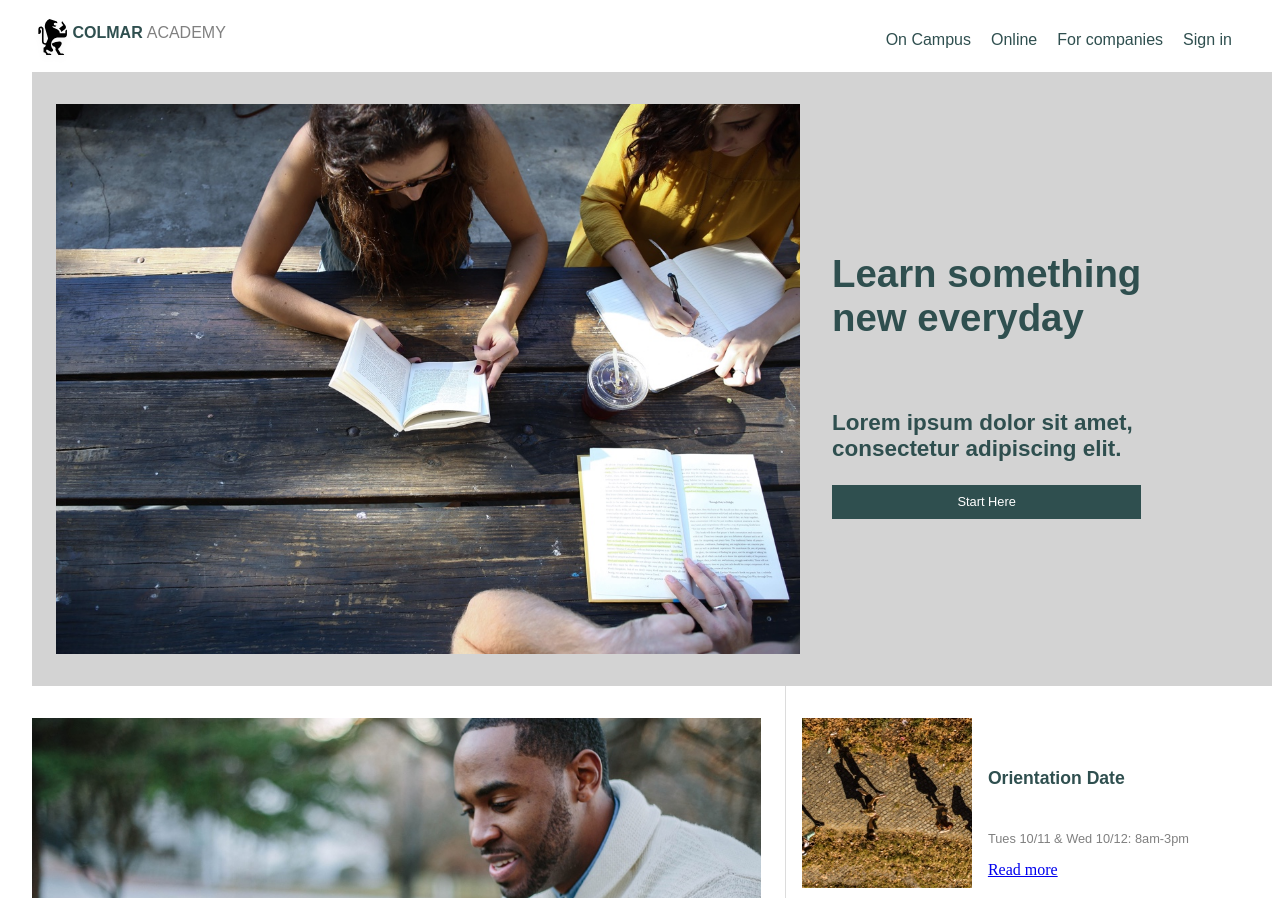
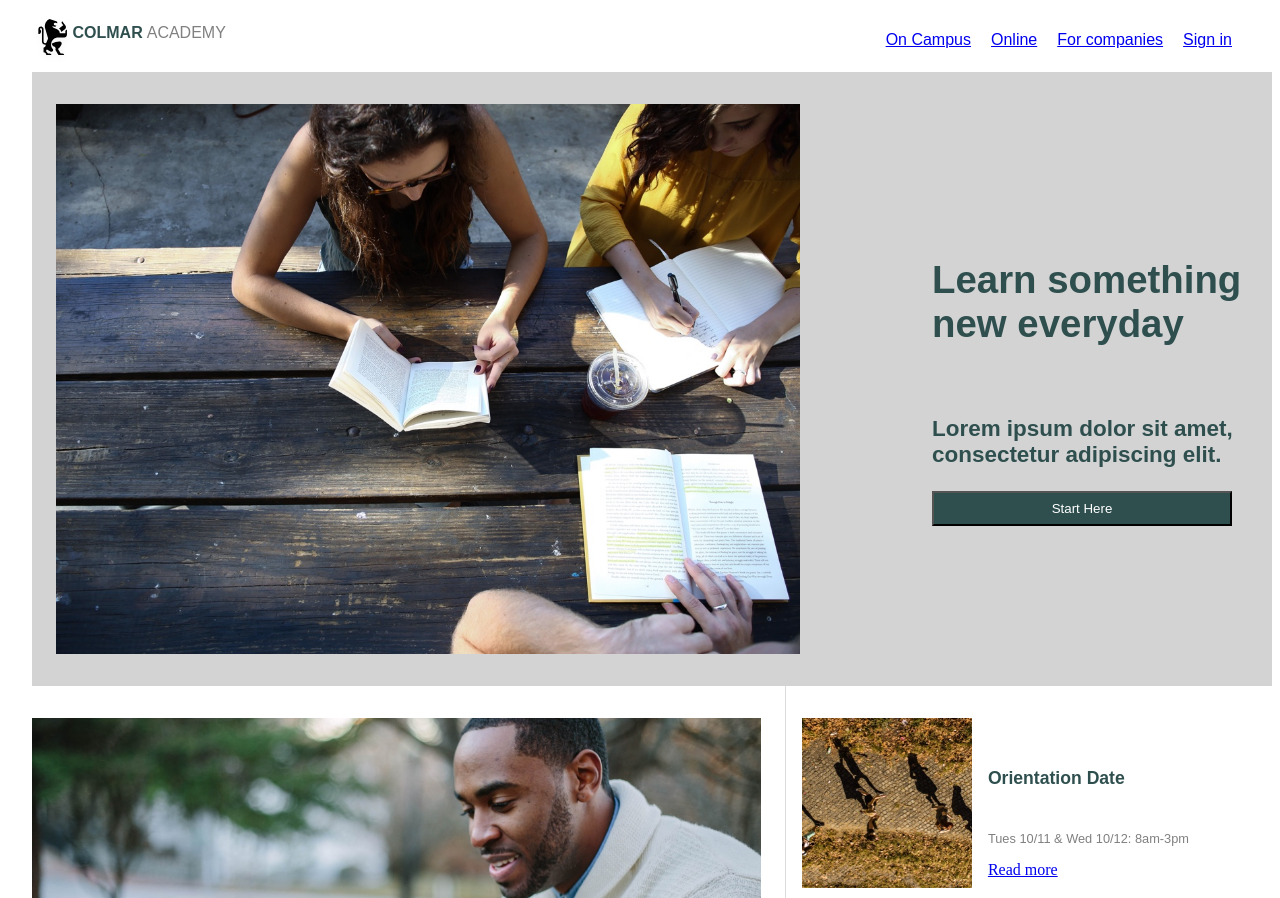
Before and after one commit to mitchmazza4/colmar-academy, a plain HTML site: page index.html in a window 1280 px wide. Shown: the top 898 px of the page. Drawn offline with Linux system fonts and the light colour scheme.

Commit message:
html updated

```diff
--- a/index.html
+++ b/index.html
@@ -21,10 +21,10 @@
     <!--Header Navigation Section-->
 <div>
   <nav class="desktop">
-      <span><a class="campus">On Campus</a></span>
-      <span><a class="online">Online</a></span>
-      <span><a class="companies">For companies</a></span>
-      <span><a class="sign">Sign in</a></span>
+      <span><a href="#"class="campus">On Campus</a></span>
+      <span><a href="#"class="online">Online</a></span>
+      <span><a href="#"class="companies">For companies</a></span>
+      <span><a  href="#"class="sign">Sign in</a></span>
 
   </nav>
 
@@ -45,12 +45,12 @@
 
   <div class="content">
     <img class= "banner" src="images\images\banner.jpg">
-<div>
+<div style="margin-left:100px;">
 <h1 class="learn">Learn something <br> new everyday</h1>
 <br>
 <h3>Lorem ipsum dolor sit amet, <br> consectetur adipiscing elit.</h3>
 
-<p class="start">Start Here</p>
+<button type="submit" href="#" class="start">Start Here</button>
 </div></div>
 
 
@@ -255,11 +255,11 @@
 
 <footer>
   <div class="container">
-    <p>© 2016 Colmar Academy. All rights reserved</p>
-    <p>Terms Privacy</p>
+    <p style="text-align:center;">© 2016 Colmar Academy. All rights reserved</p>
+    <p style="text-align:center;">Terms Privacy</p>
   </div></footer>
 
-<div class="mobilefooter">
+<div class="mobilefooter" style="text-align:center;">
     <p>© 2016 Colmar Academy. All rights reserved</p>
   </div>
 
--- a/style.css
+++ b/style.css
@@ -109,6 +109,7 @@ h3 {
   padding-top: 8px;
   padding-bottom: 8px;
   align-self: center;
+  width: 300px;
 }
 
 .content2 {
```
